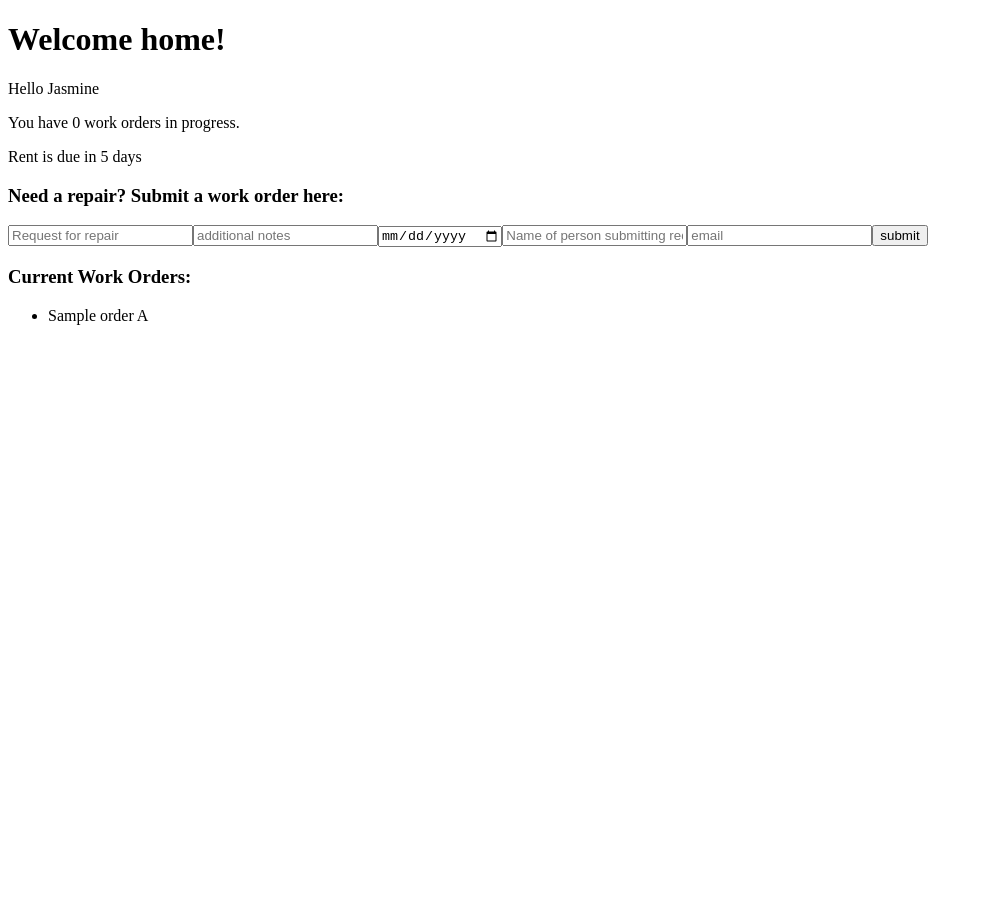
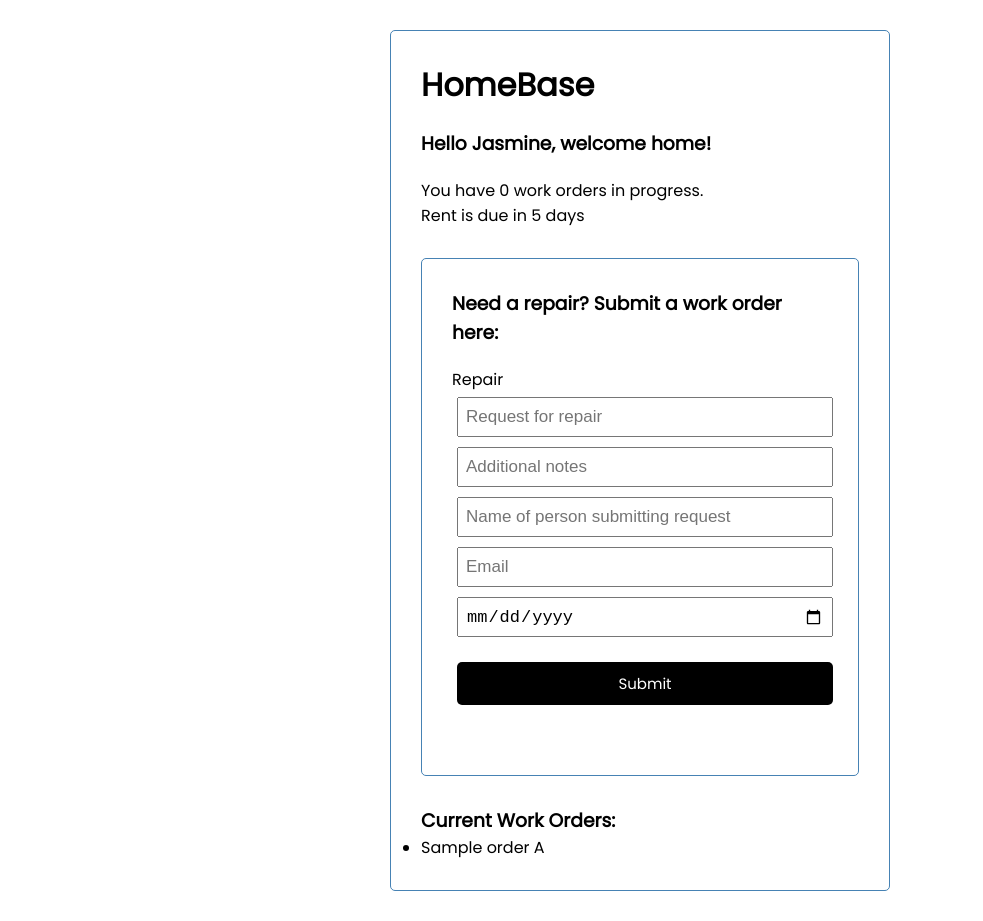
Before and after one commit to jsjohn026/homebase, a React (Vite) app: page / in a window 1280 px wide. Shown: the whole page, without its empty margins (0-983 px from the left). Before the commit the page ends 800 px from the top, so only its background shows below. Built offline with nearby package versions, Linux system fonts and the light colour scheme.

Commit message:
style HomeBase app and work order request form

```diff
--- a/src/App.jsx
+++ b/src/App.jsx
@@ -1,25 +1,31 @@
 import { useState } from 'react'
+import Header from './components/Header'
 
 const Hello = (props) => {
   console.log(props)
   return (
-    <div>
-      <p>Hello {props.name}</p>
+    <div  className='header' >
+      <h3>Hello {props.name}, welcome home!</h3>
     </div>
   )
 }
 
 const WorkOrderForm = (props) => {
   return (
-    <div>
+    <div className='container' >
       <h3>Need a repair? Submit a work order here:</h3>
-      <form method="post" onSubmit={props.handleSubmit}>
-        <input type="text" placeholder='Request for repair' name="order" />
-        <input type="text" placeholder='additional notes' name="additionalNotes" />
-        <input type="date" name="dateAdded" />
-        <input type="text" placeholder='Name of person submitting request' name="submittedBy" />
-        <input type="email" placeholder='email' name="email" />
-        <input type="submit" name='submitBtn' value="submit" />
+      <form className='add-form' method="post" onSubmit={props.handleSubmit}>
+
+        <div className='form-control' >
+          <label>Repair</label>
+          <input type="text" placeholder='Request for repair' name="order" />
+          <input type="text" placeholder='Additional notes' name="additionalNotes" />
+          <input type="text" placeholder='Name of person submitting request' name="submittedBy" />
+          <input type="email" placeholder='Email' name="email" />
+          <input type="date" name="dateAdded" />
+        </div>
+
+        <input type="submit" className='btn btn-block' name='submitBtn' value="Submit" />
       </form>
     </div>
   )
@@ -38,17 +44,19 @@
   }
 
   return (
-    <div>
-      <h1>Welcome home!</h1>
+    <div className='container'>
+      <Header name={name} />
       <Hello name={name} />
+
       <p>You have {orderCount} work orders in progress.</p>
       <p>Rent is due in {days} days</p>
+
       <WorkOrderForm handleSubmit={handleSubmit} />
+
       <h3>Current Work Orders:</h3>
       <ul>
         <li>Sample order A</li>
       </ul>
-
     </div>
   )
 }
--- /dev/null
+++ b/src/components/Header.jsx
@@ -0,0 +1,9 @@
+const Header = () => {
+  return (
+    <header className="header">
+      <h1>HomeBase</h1>
+    </header>
+  )
+}
+
+export default Header
--- /dev/null
+++ b/src/index.css
@@ -0,0 +1,112 @@
+@import url('https://fonts.googleapis.com/css2?family=Poppins:wght@300;400&display=swap');
+
+* {
+  box-sizing: border-box;
+  margin: 0;
+  padding: 0;
+}
+
+body {
+  font-family: 'Poppins', sans-serif;
+}
+
+.container {
+  max-width: 500px;
+  margin: 30px auto;
+  overflow: auto;
+  min-height: 300px;
+  border: 1px solid steelblue;
+  padding: 30px;
+  border-radius: 5px;
+}
+
+.header {
+  display: flex;
+  justify-content: space-between;
+  align-items: center;
+  margin-bottom: 20px;
+}
+
+.btn {
+  display: inline-block;
+  background: #000;
+  color: #fff;
+  border: none;
+  padding: 10px 20px;
+  margin: 5px;
+  border-radius: 5px;
+  cursor: pointer;
+  text-decoration: none;
+  font-size: 15px;
+  font-family: inherit;
+}
+
+.btn:focus {
+  outline: none;
+}
+
+.btn:active {
+  transform: scale(0.98);
+}
+
+.btn-block {
+  display: block;
+  width: 100%;
+}
+
+.task {
+  background: #f4f4f4;
+  margin: 5px;
+  padding: 10px 20px;
+  cursor: pointer;
+}
+
+.task.reminder {
+  border-left: 5px solid green;
+}
+
+.task h3 {
+  display: flex;
+  align-items: center;
+  justify-content: space-between;
+}
+
+.add-form {
+  margin-bottom: 40px;
+}
+
+.form-control {
+  margin: 20px 0;
+}
+
+.form-control label {
+  display: block;
+}
+
+.form-control input {
+  width: 100%;
+  height: 40px;
+  margin: 5px;
+  padding: 3px 7px;
+  font-size: 17px;
+}
+
+.form-control-check {
+  display: flex;
+  align-items: center;
+  justify-content: space-between;
+}
+
+.form-control-check label {
+  flex: 1;
+}
+
+.form-control-check input {
+  flex: 2;
+  height: 20px;
+}
+
+footer {
+  margin-top: 30px;
+  text-align: center;
+}
--- a/src/main.jsx
+++ b/src/main.jsx
@@ -1,4 +1,5 @@
 import ReactDOM from 'react-dom/client'
 import App from './App'
+import './index.css'
 
 ReactDOM.createRoot(document.getElementById('root')).render(<App />)
```
